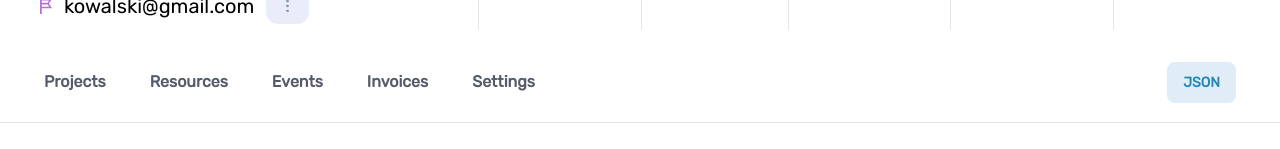
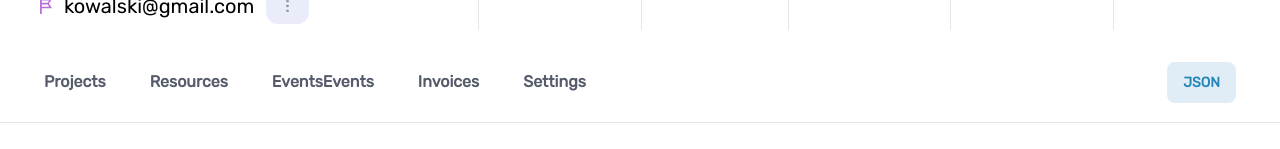
Before and after one commit to oso-zubairmuhammad/seodity-app-nextjs, a Next.js app: page /user-details in a window 1280 px wide. Shown: the part 190-339 px from the top of the page. Built offline with nearby package versions, Linux system fonts and the light colour scheme.

Commit message:
edit tabs

```diff
--- a/components/userdetails/Tabs.jsx
+++ b/components/userdetails/Tabs.jsx
@@ -5,11 +5,12 @@ export default function Tabs() {
   return (
     <div className="mt-10 font-rubikRegular">
       <div className="md:flex justify-between font-medium px-11 ">
-        <div className="flex  justify-center text-center  text-[#555B6B] gap-x-11 text-md font-semibold mb-5">
+        <div className="md:flex text-center text-[#555B6B] gap-x-11 text-md font-semibold mb-5">
           <h1>Projects</h1>
           <h1>Resources</h1>
           <h1>
             <Link href={"/events"}>Events</Link>
+            <Link href={"#"}>Events</Link>
           </h1>
           <h1>Invoices</h1>
           <h1>Settings</h1>
```
